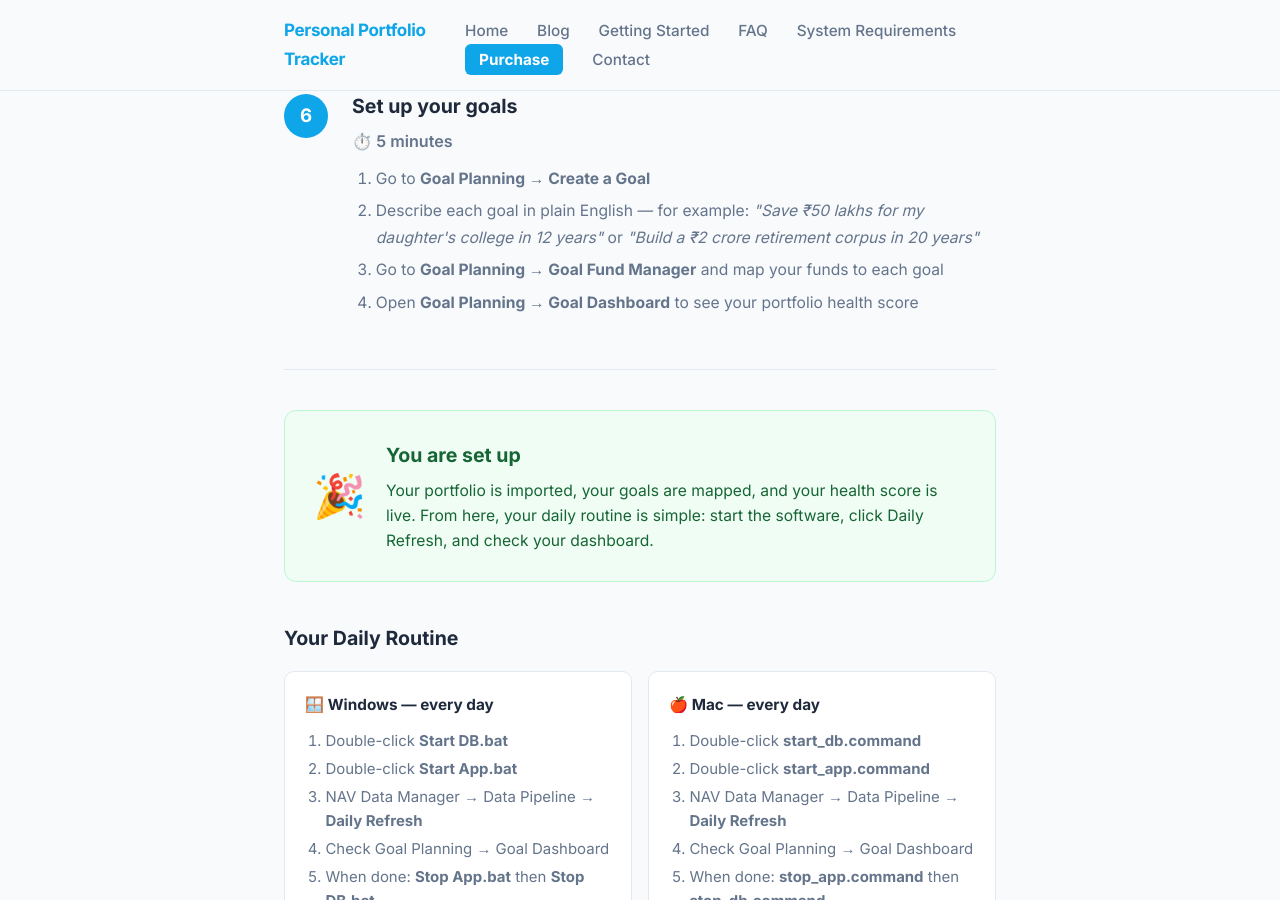
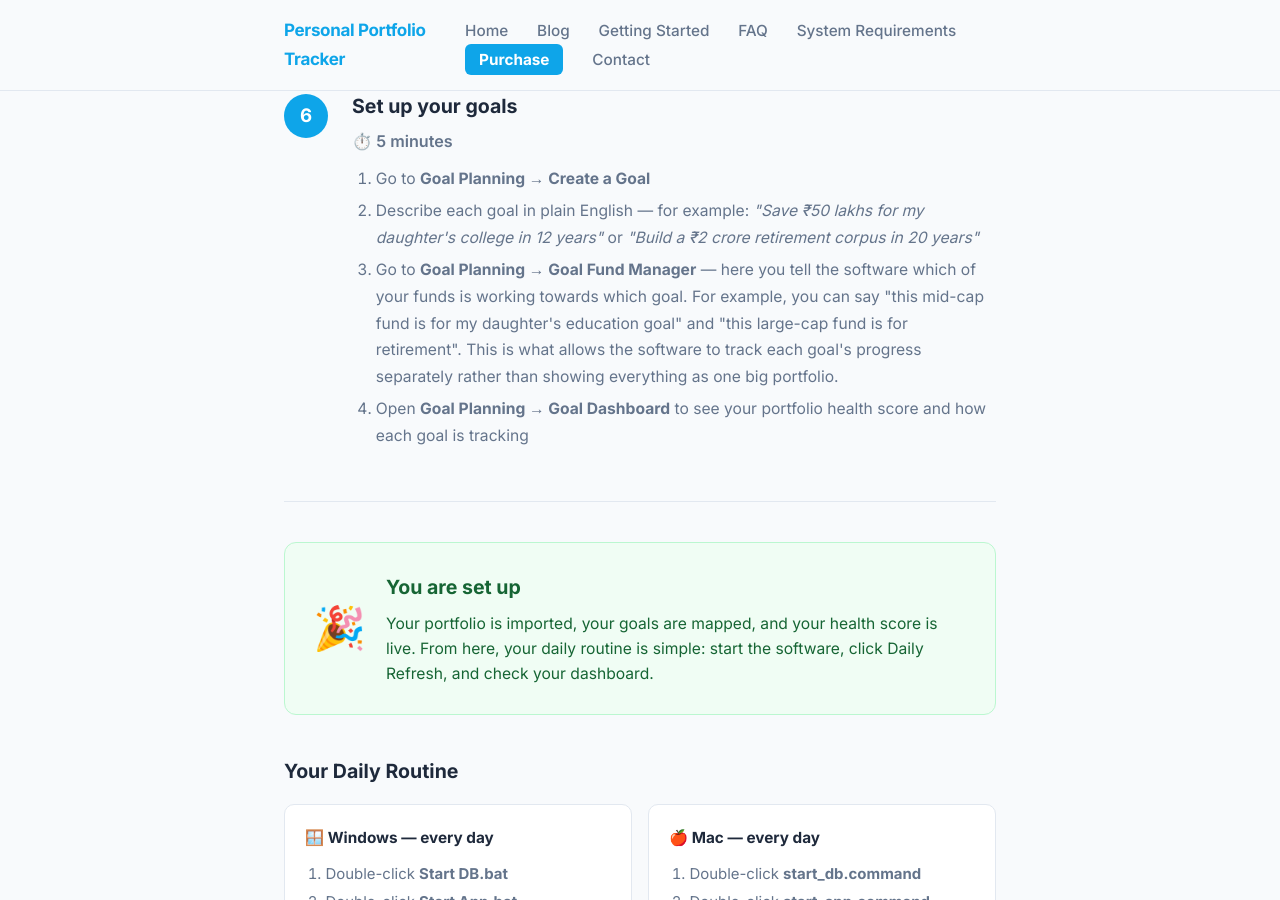
Before and after one commit to srikrishna2024/portfolio-tracker-blog, a Jekyll site: the page built from getting-started/index.html, in a window 1280 px wide and 900 px high, scrolled down 3568 px. Built offline with Jekyll 4.4.1, drawn with Linux system fonts in a browser that asks for light colours.

Commit message:
explain goal fund assignment in plain English, not jargon

```diff
--- a/getting-started/index.html
+++ b/getting-started/index.html
@@ -183,8 +183,8 @@ title: Getting Started
       <ol>
         <li>Go to <strong>Goal Planning → Create a Goal</strong></li>
         <li>Describe each goal in plain English — for example: <em>"Save ₹50 lakhs for my daughter's college in 12 years"</em> or <em>"Build a ₹2 crore retirement corpus in 20 years"</em></li>
-        <li>Go to <strong>Goal Planning → Goal Fund Manager</strong> and map your funds to each goal</li>
-        <li>Open <strong>Goal Planning → Goal Dashboard</strong> to see your portfolio health score</li>
+        <li>Go to <strong>Goal Planning → Goal Fund Manager</strong> — here you tell the software which of your funds is working towards which goal. For example, you can say "this mid-cap fund is for my daughter's education goal" and "this large-cap fund is for retirement". This is what allows the software to track each goal's progress separately rather than showing everything as one big portfolio.</li>
+        <li>Open <strong>Goal Planning → Goal Dashboard</strong> to see your portfolio health score and how each goal is tracking</li>
       </ol>
     </div>
   </div>
```
